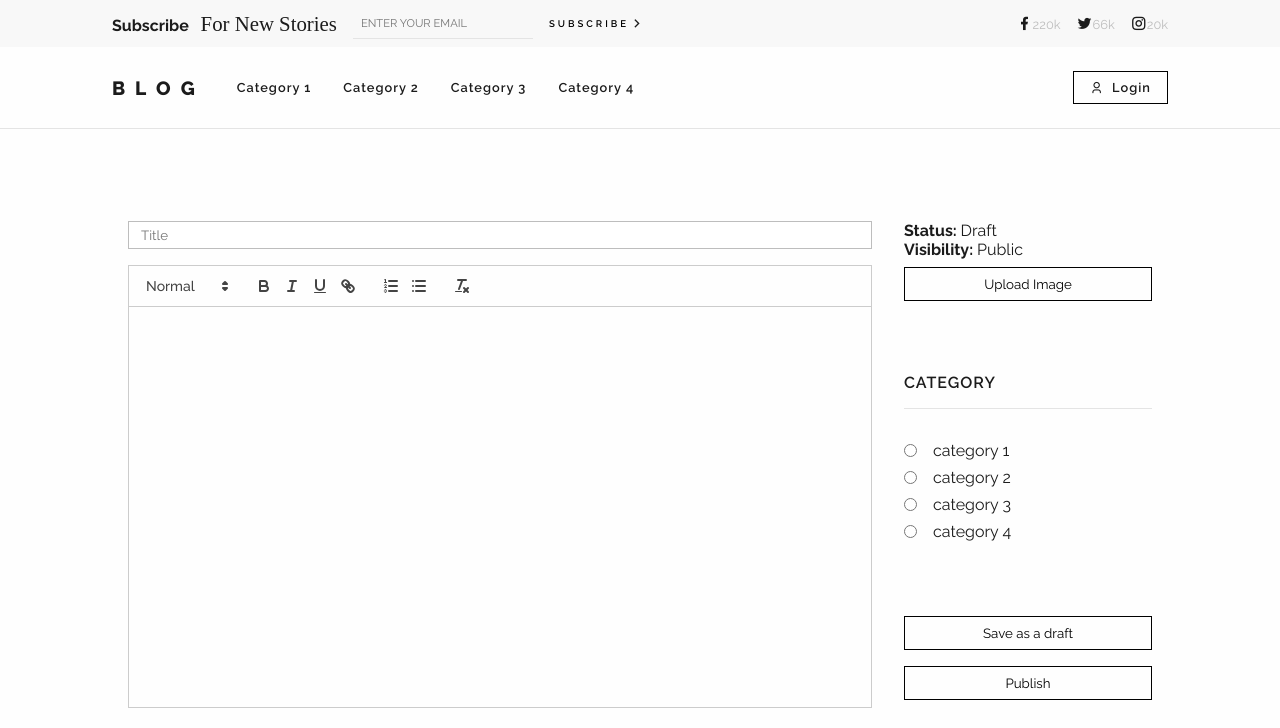
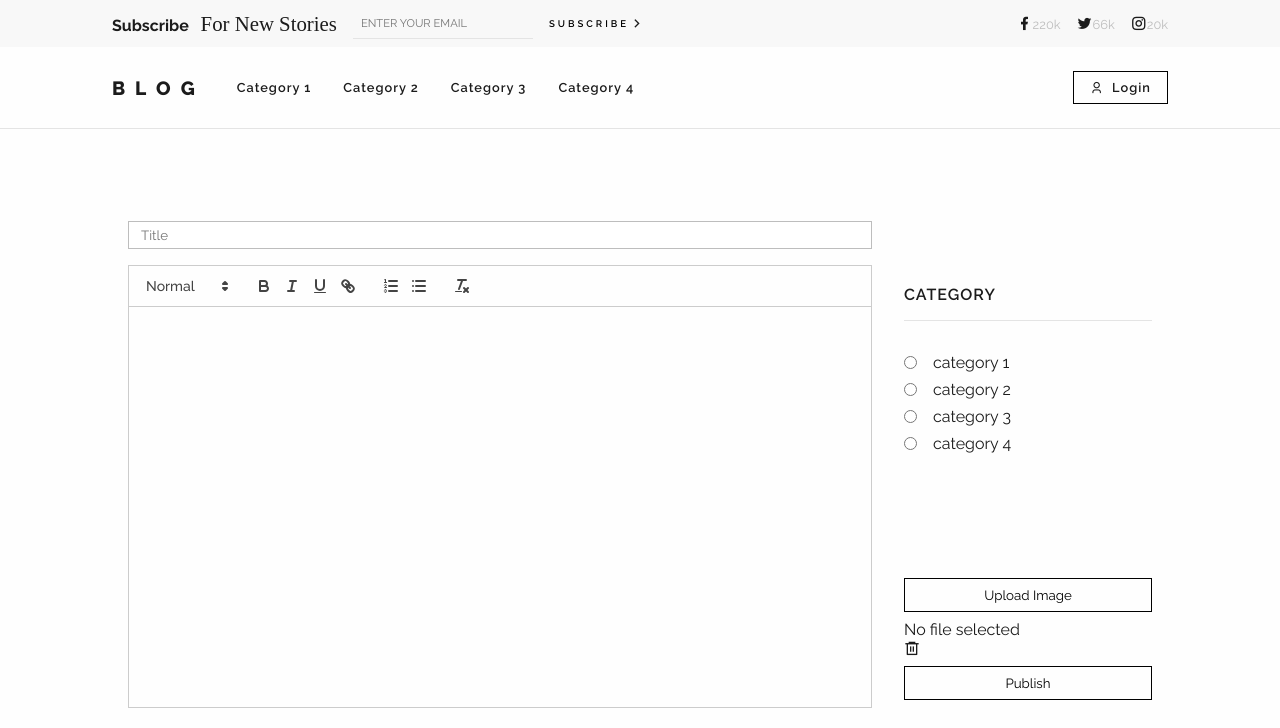
Before and after one commit to ka1x/blog-mysql-app, a React (Vite) app in the folder client/: page /create in a window 1280 px wide. Shown: the top 728 px of the page. Built offline with nearby package versions, Linux system fonts and the light colour scheme; a web font is replaced by a local one.

Commit message:
adjustments to file upload

```diff
--- a/client/src/pages/Create/Create.jsx
+++ b/client/src/pages/Create/Create.jsx
@@ -15,15 +15,26 @@ const Create = () => {
    const [title, setTitle] = useState(state?.title || '');
    const [cat, setCat] = useState(state?.cat || '');
    const [file, setFile] = useState(null);
+   const [fileName, setFileName] = useState('');
 
    const fileInputRef = useRef(null);
    const navigate = useNavigate();
 
    //event handlers//
-   const handleButtonClick = () => {
+   const handleFileUploadClick = () => {
       if (fileInputRef.current) {
          fileInputRef.current.click();
       }
+   };
+   const handleSetFile = () => {
+      const selectedFile = fileInputRef.current.files[0];
+      setFile(selectedFile);
+      setFileName(selectedFile.name);
+   };
+
+   const handleClearFile = () => {
+      setFile(null);
+      setFileName('');
    };
 
    const upload = async () => {
@@ -88,27 +99,12 @@ const Create = () => {
 
             <div className='menu'>
                <div className='options'>
-                  <p>
+                  {/* <p>
                      <b>Status: </b> Draft
                   </p>
                   <p>
                      <b>Visibility: </b> Public
-                  </p>
-                  <div className='file-container'>
-                     <input
-                        style={{display: 'none'}}
-                        type='file'
-                        id='file'
-                        ref={fileInputRef}
-                        onChange={(e) => setFile(e.target.files[0])}
-                     />
-
-                     <button
-                        className='file'
-                        onClick={handleButtonClick}>
-                        Upload Image
-                     </button>
-                  </div>
+                  </p> */}
 
                   <div className='item'>
                      <h1>Category</h1>
@@ -131,7 +127,39 @@ const Create = () => {
                   </div>
                </div>
                <div className='buttons'>
-                  <button>Save as a draft</button>
+                  <div className='file-container'>
+                     <input
+                        style={{display: 'none'}}
+                        type='file'
+                        id='file'
+                        ref={fileInputRef}
+                        onChange={handleSetFile}
+                     />
+
+                     <button
+                        className='file'
+                        onClick={handleFileUploadClick}>
+                        Upload Image
+                     </button>
+                     <div className='file-temp'>
+                        {file ? (
+                           <>
+                              <p> Selected file: {fileName} </p>
+                           </>
+                        ) : (
+                           <>
+                              <p>No file selected</p>
+                           </>
+                        )}
+                        <div className="file-clear">
+
+                        <i
+                           onClick={handleClearFile}
+                           className='clear-file ri-delete-bin-6-line'></i>
+                                                   </div>
+
+                     </div>
+                  </div>
                   <button onClick={handlePublish}>Publish</button>
                </div>
             </div>
--- a/client/src/pages/Create/create.scss
+++ b/client/src/pages/Create/create.scss
@@ -28,6 +28,20 @@
 
          .file-container {
             width: 100%;
+            .file-temp {
+               width: 100%;
+               display: flex;
+               flex-direction: column;
+               justify-content: center;
+               p {
+                  font-size: 0.9em;
+               }
+               .file-clear {
+                  display: flex;
+                  justify-content: end;
+                  padding: 0.5rem 0.5rem 0 0;
+               }
+            }
          }
          .cat {
             margin: 0.5rem 0;
--- a/client/src/pages/Home/Home.jsx
+++ b/client/src/pages/Home/Home.jsx
@@ -82,11 +82,12 @@ const Home = () => {
                            />
                         </div>
                         <div className='content'>
-                           <Link to={`/post/${post.id}`}>
-                              <h3>{post?.title}</h3>
-                           </Link>
-                           <p className='desc'>{getText(post?.desc)}</p>
-
+                           <div className='text'>
+                              <Link to={`/post/${post.id}`}>
+                                 <h3>{post?.title}</h3>
+                              </Link>
+                              <p className='desc'>{getText(post?.desc)}</p>
+                           </div>
                            <UserBar data={post} />
                         </div>
                      </div>
--- a/client/src/pages/Home/home.scss
+++ b/client/src/pages/Home/home.scss
@@ -3,7 +3,7 @@
 
 .home-container {
    @include flexCenter();
-   padding: 2rem 7rem 1rem 7rem;
+   padding: 2rem 10rem 1rem 10em;
    .loading-spinner {
       display: flex;
       align-items: center;
@@ -46,6 +46,7 @@
             flex-direction: column;
             justify-content: space-between;
             align-items: stretch;
+            position: relative;
             h3 {
                font-family: 'Bacasime Antique', serif;
                margin: 1rem 0 0 0;
@@ -73,7 +74,15 @@
       }
 
       .post:not(:nth-of-type(1)) {
+         height: 100%;
+         position: relative;
+
          .content {
+            height: 50%;
+            display: flex;
+            flex-direction: column;
+            justify-content: space-between;
+            padding: .5rem 0 0 0;
             h3 {
                font-family: 'Bacasime Antique', serif;
                font-size: 1.3rem;
```
